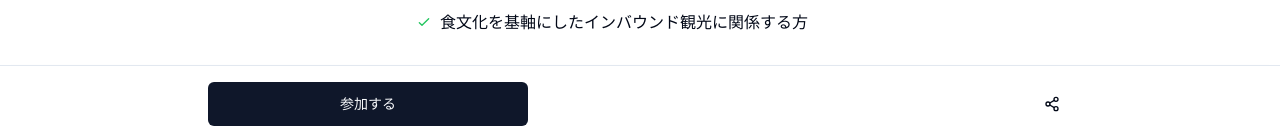
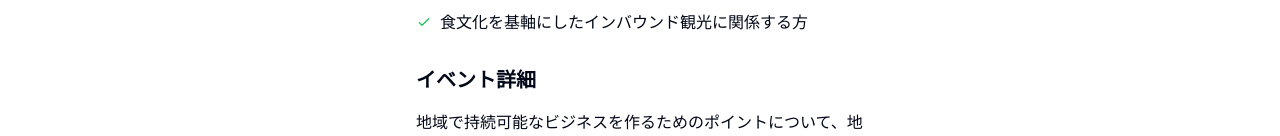
Before and after one commit to Hopin-inc/cc-app-v11-ui, a Next.js app: page /sessions/1 in a window 1280 px wide. Shown: the part 658-794 px from the top of the page. Built offline with nearby package versions, Linux system fonts and the light colour scheme.

Commit message:
feat: Add scroll behavior for button visibility

```diff
--- a/app/sessions/[id]/page.tsx
+++ b/app/sessions/[id]/page.tsx
@@ -1,6 +1,6 @@
 "use client";
 
-import { useCallback, useState } from "react";
+import { useCallback, useState, useEffect } from "react";
 import Image from "next/image";
 import Link from "next/link";
 import {
@@ -27,6 +27,7 @@ export default function OpportunityDetailPage({
   const { id } = useParams();
   const [isApplyModalOpen, setIsApplyModalOpen] = useState(false);
   const [showApplyDialog, setShowApplyDialog] = useState(false);
+  const [showButton, setShowButton] = useState(false);
   const opportunity = mockOpportunities.find((o) => o.id === id);
   const project = opportunity
     ? mockProjects.find((p) => p.id === opportunity.projectId)
@@ -36,6 +37,29 @@ export default function OpportunityDetailPage({
 
   const handleApply = useCallback(() => {
     setIsApplyModalOpen(true);
+  }, []);
+
+  useEffect(() => {
+    let lastScrollY = window.scrollY;
+    const SCROLL_THRESHOLD = 200; // スクロールを開始する閾値
+
+    const handleScroll = () => {
+      const currentScrollY = window.scrollY;
+
+      // 200px以上スクロールしたら表示を制御
+      if (currentScrollY > SCROLL_THRESHOLD) {
+        // 下スクロール時に表示、上スクロール時に非表示
+        setShowButton(currentScrollY > lastScrollY);
+      } else {
+        // 閾値以下なら非表示
+        setShowButton(false);
+      }
+
+      lastScrollY = currentScrollY;
+    };
+
+    window.addEventListener('scroll', handleScroll, { passive: true });
+    return () => window.removeEventListener('scroll', handleScroll);
   }, []);
 
   if (!opportunity) {
@@ -267,7 +291,9 @@ export default function OpportunityDetailPage({
 
       <div className="h-16" />
 
-      <div className="fixed bottom-0 left-0 right-0 p-4 bg-white border-t shadow-lg">
+      <div className={`fixed bottom-0 left-0 right-0 p-4 bg-white border-t shadow-lg transition-transform duration-300 ${
+        showButton ? 'translate-y-0' : 'translate-y-full'
+      }`}>
         <div className="container max-w-4xl mx-auto px-4 flex items-center justify-between">
           <Button
             variant="default"
```
